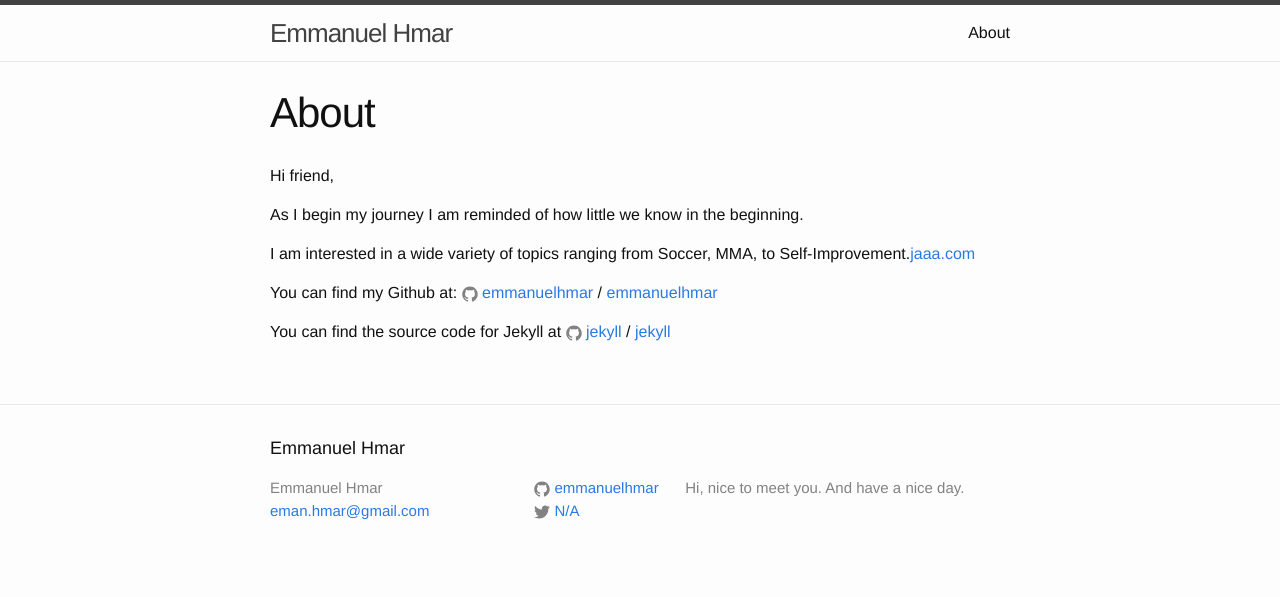
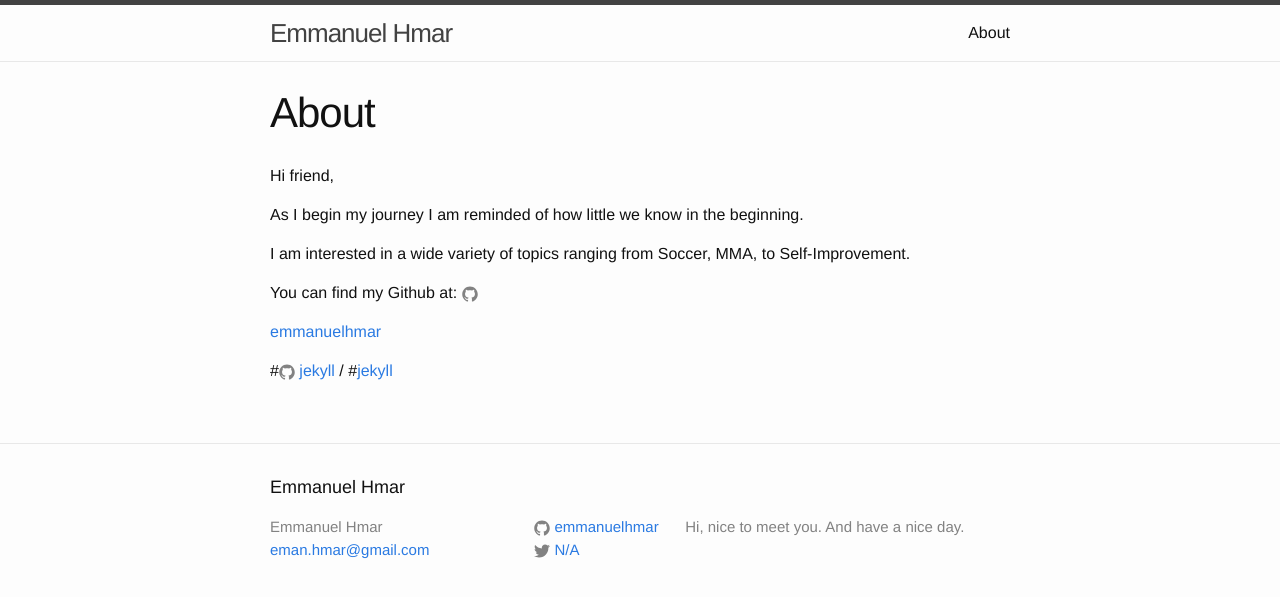
Before and after one commit to EmmanuelHmar/emmanuelhmar.github.io, a Jekyll site: the page built from about.md, in a window 1280 px wide. Shown: the top 597 px of the page. Built offline with Jekyll 4.4.1, drawn with Linux system fonts in a browser that asks for light colours.

Commit message:
Update about.md

```diff
--- a/about.md
+++ b/about.md
@@ -8,12 +8,11 @@
 
 As I begin my journey I am reminded of how little we know in the beginning.
 
-I am interested in a wide variety of topics ranging from Soccer, MMA, to Self-Improvement.[jaaa.com](http://jekyllrb.com/){:target="_blank"}
+I am interested in a wide variety of topics ranging from Soccer, MMA, to Self-Improvement.
 
 You can find my Github at:
-{% include icon-github.html username="emmanuelhmar" %} /
-[emmanuelhmar](https://github.com/jekyll/minima)
+{% include icon-github.html %}
+[emmanuelhmar](https://github.com/emmanuelhmar){:target="_blank"}
 
-You can find the source code for Jekyll at
-{% include icon-github.html username="jekyll" %} /
-[jekyll](https://github.com/jekyll/jekyll)
+#{% include icon-github.html username="jekyll" %} /
+#[jekyll](https://github.com/jekyll/jekyll)
```
